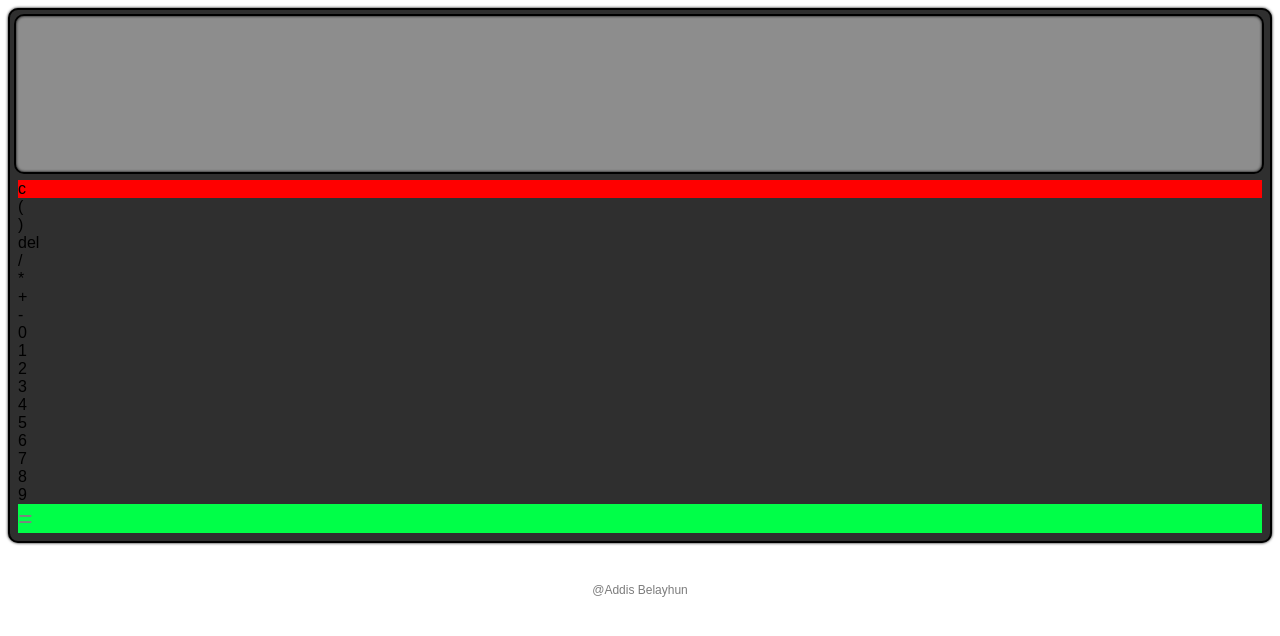
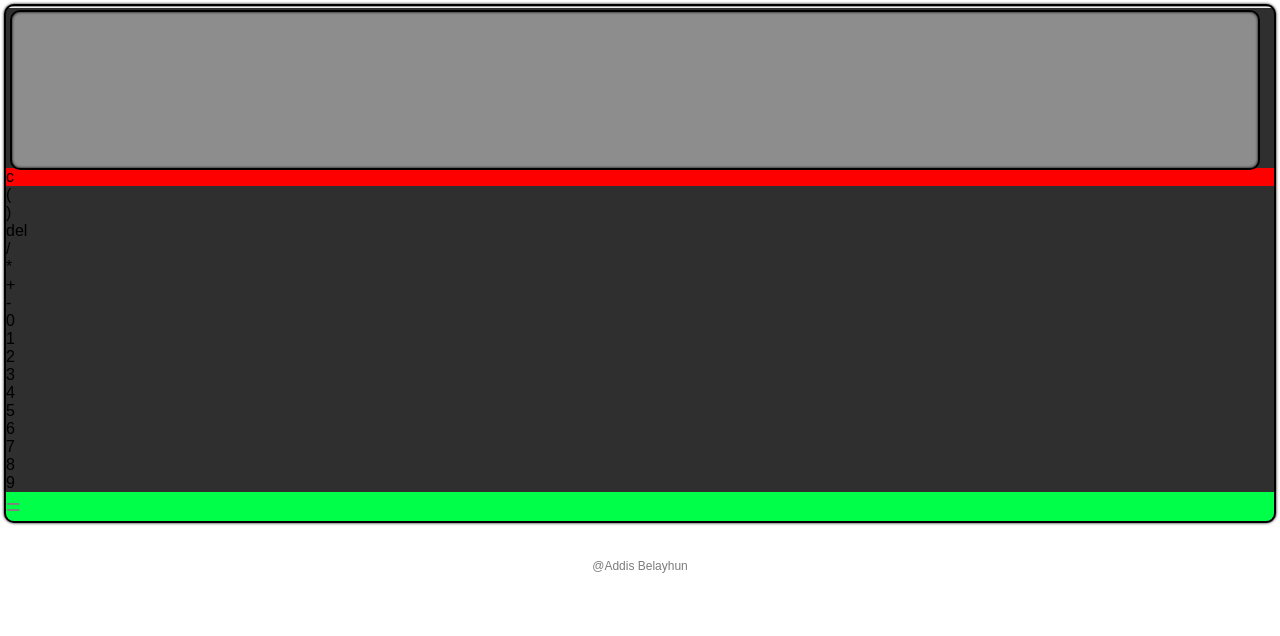
Before and after one commit to AddisBelayhu/calculator, a plain HTML site: page index.html in a window 1280 px wide. Drawn offline with Linux system fonts and the light colour scheme.

Commit message:
commit command

```diff
--- a/index.html
+++ b/index.html
@@ -8,9 +8,9 @@
     <title>calculator</title>
 </head>
 <body>
-    <div id="layout-principale" class="p8 m4 rad10">
+    <div id="layout-principale" class="p8, m4, rad10">
         <hr id="mb">
-        <div id="show-text" class="p8 m4 rad10">
+        <div id="show-text" class="p8, m4, rad10">
             <b id="text"></b>
         </div>
         <div id="button-layout">
--- a/script.js
+++ b/script.js
@@ -1,10 +1,10 @@
 var bt = "c,,(,),del,/,*,+,-,0,1,2,3,4,5,6,7,8,9,=".split(",");
 
-var s = "";
+var s = " ";
 
 for (var a of bt){
-    var hide = (a == '')?"hide": " ";
-    var but_class = "button.p8.m4.rad10" +hide+" ";
+    var hide = (a == ' ') ? "hide": " ";
+    var but_class = ".p8.m4.rad10" + hide + " ";
     var click = (a !== 'c')?`insert("${a}")`: `delete_all()`;
     click = (a !== '=')?click: `calculer("${s}")`;
     click = (a !== 'del')?click: `del()`;
```
Also changed, not shown: style.css (line endings or trailing spaces).
